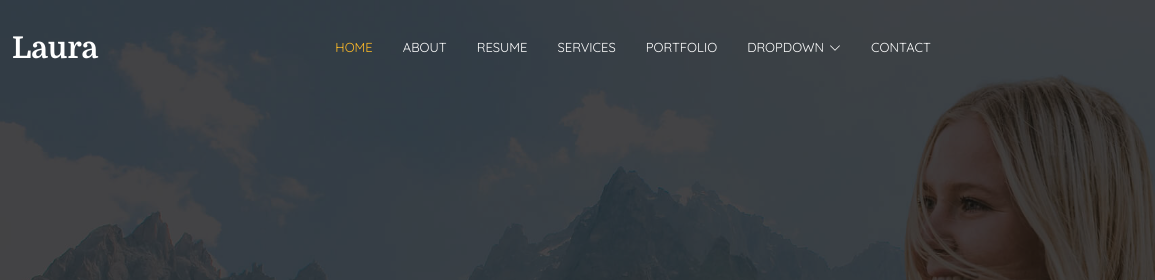
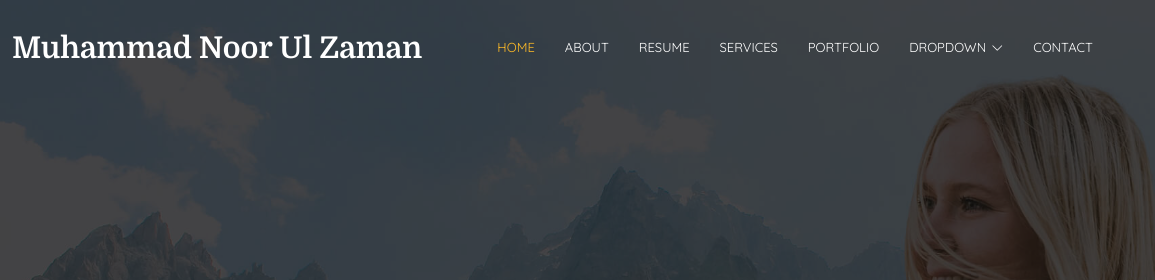
Before and after one commit to noorulzaman/resume, a plain HTML site: page index.html in a window 1280 px wide. Shown: the top 280 px of the page, 0-1155 px from the left. Drawn offline with Linux system fonts and the light colour scheme.

Commit message:
Update index.html

```diff
--- a/index.html
+++ b/index.html
@@ -44,7 +44,7 @@
       <a href="index.html" class="logo d-flex align-items-center me-auto me-xl-0">
         <!-- Uncomment the line below if you also wish to use an image logo -->
         <!-- <img src="assets/img/logo.png" alt=""> -->
-        <h1 class="sitename">Laura</h1>
+        <h1 class="sitename">Muhammad Noor Ul Zaman</h1>
       </a>
 
       <nav id="navmenu" class="navmenu">
```
